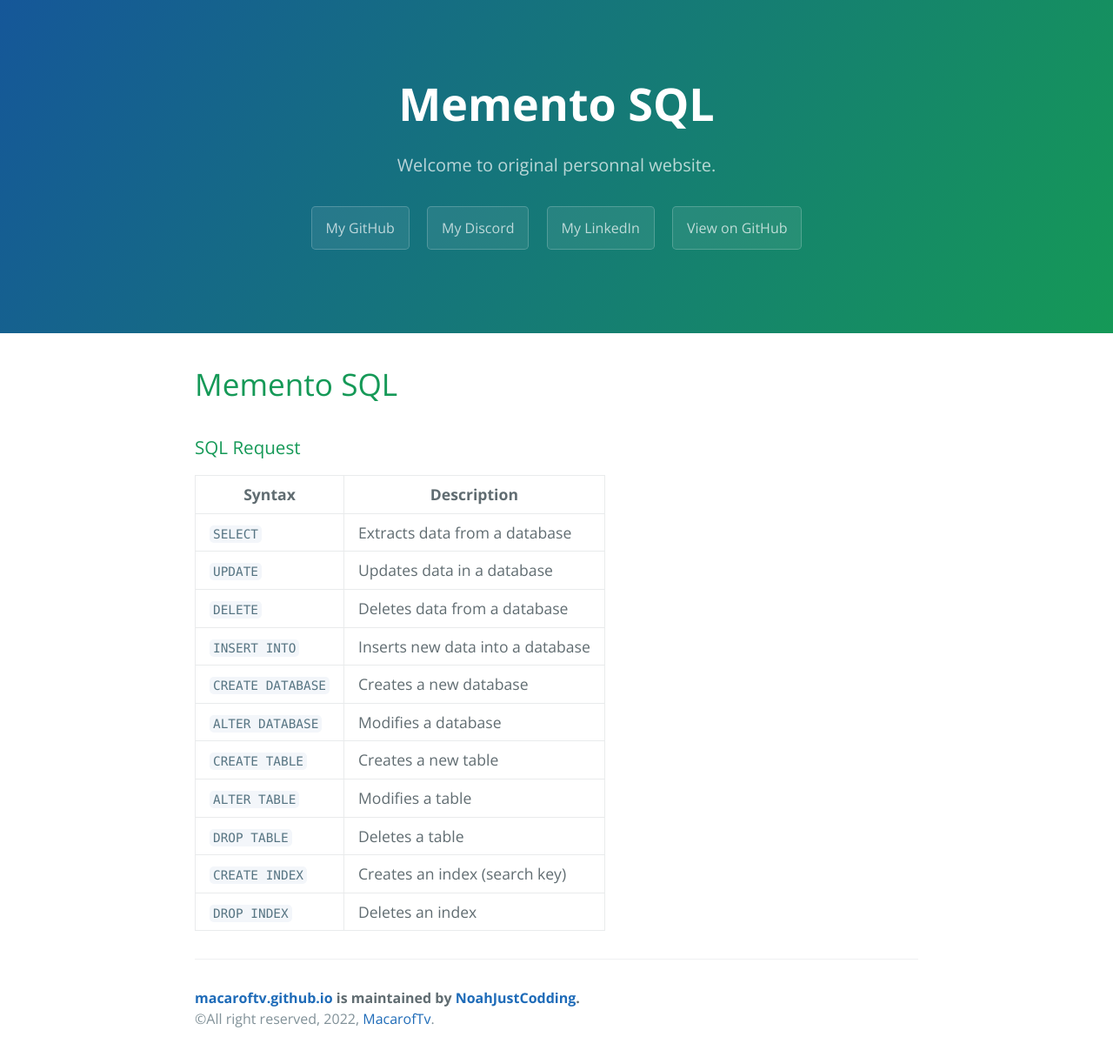
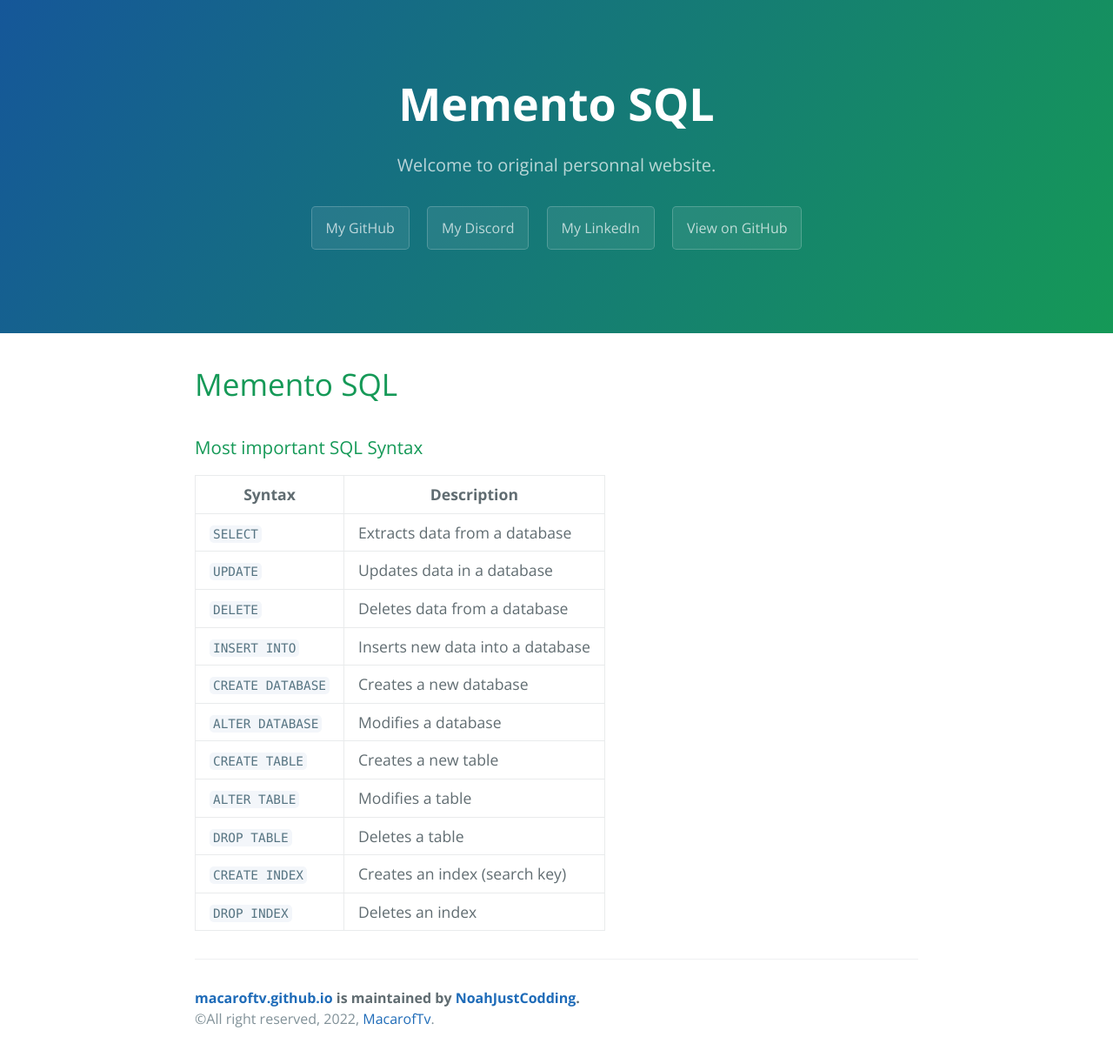
Before and after one commit to NoahJustCodding/macaroftv.github.io, a Jekyll site: the page built from pages/memento-sql.md, in a window 1280 px wide. Shown: the whole page at 87% size. Built offline with Jekyll 4.4.1, drawn with Linux system fonts in a browser that asks for light colours; nearby versions of some CDN libraries; our own code applies the rules of GitHub Pages for plain Markdown files.

Commit message:
Update memento-sql.md

```diff
--- a/pages/memento-sql.md
+++ b/pages/memento-sql.md
@@ -1,6 +1,6 @@
 # Memento SQL
 
-### SQL Request
+### Most important SQL Syntax
 
 Syntax | Description
 --- | ---
```
